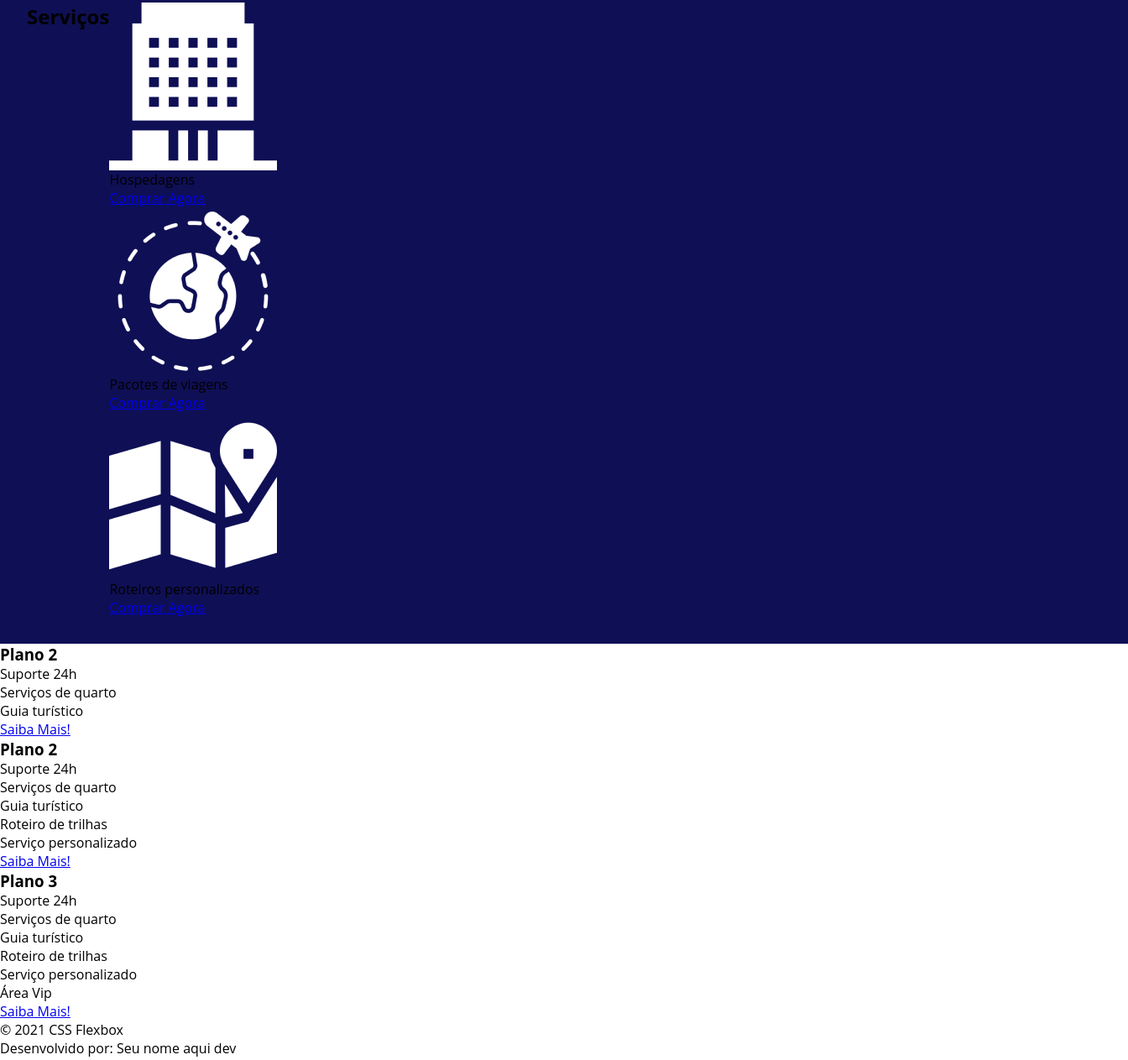
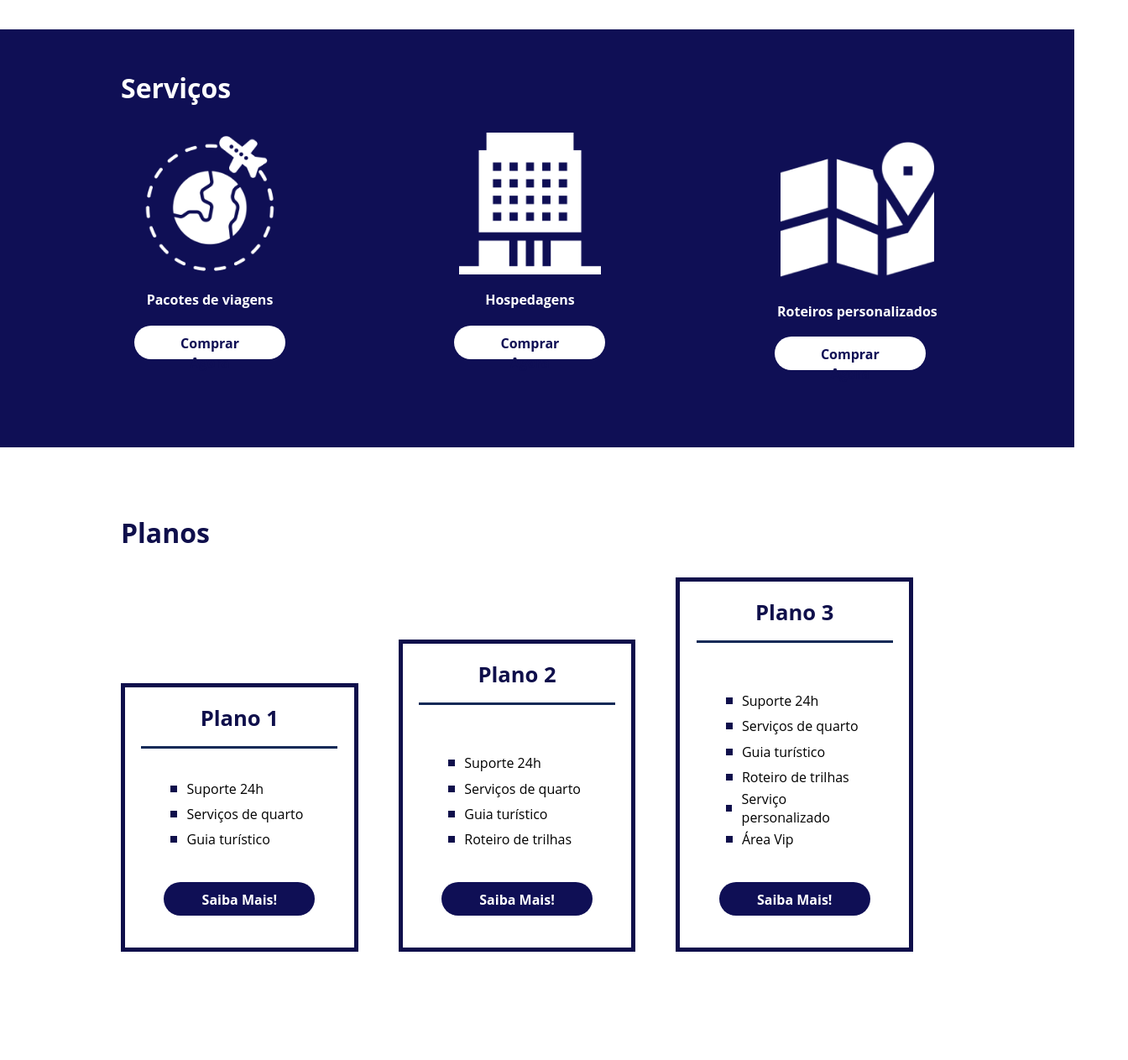
Before and after one commit to edenilsonmota/FlexTurismo---Page, a plain HTML site: page index.html in a window 1280 px wide. Shown: the part 1140-2403 px from the top of the page at 84% size, 1344 px wide, since content can reach past the window. Drawn offline with Linux system fonts and the light colour scheme.

Commit message:
Adicionando CSS e alterações no HTML

```diff
--- a/index.html
+++ b/index.html
@@ -3,13 +3,13 @@
 <head>
     <meta charset="UTF-8">
     <meta name="viewport" content="width=device-width, initial-scale=1.0">
-    <title>Flex Turismos</title>
+    <title>TOURISM & TRAVEL</title>
     <link rel="stylesheet" href="./style.css">
 </head>
 <body>
     <header>
         <div class="flex-container menu">
-            <div><h1>FlexTurismos</h1></div>
+            <div><h1>TOURISM & TRAVEL</h1></div>
             <ul class="list-items">
                 <li><a href="#quem-somos">Quem Somos</a></li>
                 <li><a href="#servicos">Serviços</a></li>
@@ -20,7 +20,7 @@
 
     <div class="flex-container apresentacao">
         <div class="text-apresentacao">
-            <h1>Flex <br>Turismos</h1>
+            <h1>TOURISM<br>&<br>TRAVEL</h1>
             <p>O melhor serviço para você!</p>
             <a href="">Saiba Mais!</a>
         </div>
@@ -37,42 +37,45 @@
 
         <div class=" text-apresentacao2">
             <h2><span>|</span>Quem Somos</h2>
-            <p>It is a long established fact that a reader will be distracted by the readable content of a page when looking at its layout. </p>
-            <p>The point of using Lorem Ipsum is that it has a more-or-less normal distribution of letters, as opposed to using 'Content here, content here', making it look like readable English.</p>
+            <p>Com mais de 15 anos de experiência no mercado de turismo, a TOURISM & TRAVEL, é uma agência de viagens que tem como objetivo, oferecer um serviço de qualidade, sempre procurando adequar-se as necessidades de cada cliente.</p>
+            <p>Com uma equipe de profissionais treinados, a TOURISM & TRAVEL tornou-se uma das mais importantes operadoras de turismo do Brasil no segmento Oriental, principalmente na área de operação rodoviária e receptivo internacional.</p>
         </div>
     </div>
 
+    <div class="container-externo">
         <div class="flex-container servicos">
             <div>
                 <h2>Serviços</h2>
             </div>
 
-        <div class="servicos-item">
-            <div>
-                <div><img src="./images/icon-2.png" alt="hospedagens"></div>
+            <div class="list-servicos">
+                <div class="item-servico">
+                    <div class="img-servico"><img src="./images/icon-1.png" alt="pacote de viagens"></div>
+                    <p>Pacotes de viagens</p>
+                    <a href="#">Comprar Agora</a>
+                 </div>
+
+                <div class="item-servico">
+                    <div class="img-servico"><img src="./images/icon-2.png" alt="hospedagens"></div>
                     <p>Hospedagens</p>
                     <a href="#">Comprar Agora</a>
                 </div>
 
-            <div>
-               <div><img src="./images/icon-1.png" alt="pacote de viagens"></div>
-               <p>Pacotes de viagens</p>
-               <a href="#">Comprar Agora</a>
-            </div>
-
-            <div>
-                <div><img src="./images/icon-3.png" alt="roteiros personalizados"></div>
+                <div class="item-servico">
+                    <div class="img-servico"><img src="./images/icon-3.png" alt="roteiros personalizados"></div>
                     <p>Roteiros personalizados</p>
                     <a href="#">Comprar Agora</a>
                 </div>
 
             </div>
         </div>
+    </div>
 
-    <div>
-
-        <div>
-            <h3>Plano 2</h3>
+    <div class="flex-container planos">
+        <h2>Planos</h2>
+        <div class="list-planos">
+            <div class="item-planos">
+                <h3>Plano 1</h3>
                 <ul>
                     <li>Suporte 24h</li>
                     <li>Serviços de quarto</li>
@@ -81,20 +84,21 @@
                 <a href="#">Saiba Mais!</a>
             </div>
 
-        <div>
+            <div class="item-planos">
                 <h3>Plano 2</h3>
+                <br>
                 <ul>
                     <li>Suporte 24h</li>
                     <li>Serviços de quarto</li>
                     <li>Guia turístico</li>
                     <li>Roteiro de trilhas</li>
-                <li>Serviço personalizado</li>
                 </ul>
                 <a href="#">Saiba Mais!</a>
             </div>
 
-        <div>
+            <div class="item-planos">
                 <h3>Plano 3</h3>
+                <br>
                 <ul>
                     <li>Suporte 24h</li>
                     <li>Serviços de quarto</li>
@@ -106,10 +110,13 @@
                 <a href="#">Saiba Mais!</a>
             </div>
         </div>
+        </div>
 
     <footer>
+        <div class="flex-container rodape">
             <p>&copy; 2021 CSS Flexbox</p>
-        <p>Desenvolvido por: Seu nome aqui dev</p>
+            <p>Desenvolvido por: Edenilson Mota</p>
+        </div>
     </footer>
 </body>
 </html>
--- a/style.css
+++ b/style.css
@@ -14,20 +14,17 @@ ul li a{
     text-decoration: none;
 }
 
-div img{
-    display: block;
-    width: 100%;
-}
-
 .flex-container{
     display: flex;
     max-width: 992px;
     margin: auto;
     width: 100%;
+    min-width: 320px;
+    padding: 1rem 1.1rem;
 }
 
 header{
-    background-color: #0f0f55;
+    background-color: #0f0f55;  /*header logo*/
     height: 100px;
     display: flex;
     align-items: center;
@@ -50,7 +47,11 @@ header .menu{
     justify-content: space-between;
 }
 
-.apresentacao{
+div img{
+    display: block;       /*img*/
+    width: 100%;
+}
+.apresentacao{        /*primeira parte da apresentação*/
     height: 80vh;
     justify-content: space-between;
     align-items: center;
@@ -60,7 +61,7 @@ header .menu{
 }
 .text-apresentacao h1{
     color: #0f0f55;
-    font-size: 3rem;
+    font-size: 2.5rem;
     margin-bottom: 1rem;
 }
 .text-apresentacao p{
@@ -73,6 +74,7 @@ header .menu{
     text-decoration: none;
     text-align: center;
     color: #ffffff;
+    font-weight: bold;
     background-color: #0f0f55;
     height: 20px;
     width: 150px;
@@ -80,7 +82,7 @@ header .menu{
     border-radius: 20px;
 }
 .apresentacao2{
-    justify-content: space-between;
+    justify-content: space-between;   /*Segunda parte da apresentação*/
     align-items: center;
     margin-bottom: 1rem;
     width: 90%;
@@ -91,7 +93,7 @@ header .menu{
 
 .text-apresentacao2 h2{
     color: #0f0f55;
-    font-size: 2.3rem;
+    font-size: 2rem;
     margin-bottom: 2rem;
 }
 
@@ -108,12 +110,159 @@ header .menu{
     font-size: 1rem;
 }
 
-.servicos{
-    background-color: #0f0f55;
-    min-width: 100%;
-    padding: 2rem;
+.container-externo{
+    background-color: #0f0f55;   /*Apresentação 3*/
+    width: 100%;
 }
 
-.servicos-item{
+.servicos{
     flex-direction: column;
+    padding-top: 3rem;
+    padding-bottom: 4.7rem;
 }
+.servicos h2{
+    color: #ffffff;
+    font-size: 2rem;
+    margin-bottom: 2rem;
+}
+.list-servicos{
+    display: flex;
+    justify-content: space-between;
+
+}
+
+.item-servico{
+    text-align: center;
+    justify-content: center;
+}
+
+.item-servico p{
+    color: #ffffff;
+    margin: 1.2rem;
+    font-size: 1rem;
+    font-weight: bold;
+}
+
+.item-servico a{
+    display: block;
+    color: #0f0f55;
+    background-color: #ffffff ;
+    height: 20px;
+    width: 120px;
+    padding: 10px 30px;
+    border-radius: 20px;
+}
+.item-servico a{
+    font-weight: bold;
+    text-decoration: none;
+    line-height: 23px;
+    margin: 1rem;
+}
+
+.item-servico img{
+    width: 80%;
+    margin: auto;
+}
+
+.planos{   /*planos*/
+    flex-direction: column;
+    min-height: 100vh;
+    padding-top: 3rem;
+}
+.planos h2{
+    font-size: 2rem;
+    color: #0f0f4b;
+    margin: 2rem 0;
+}
+.list-planos{
+    display: flex;
+    align-items: flex-end;
+    justify-content: space-between;
+}
+
+.item-planos{
+    flex: 1;
+    border: 5px solid #0f0f4b;
+    margin-right: 3rem;
+    padding: 1.2rem;
+    max-width: 240px;
+}
+.item-planos h3{
+    color: #0f0f4b;
+    display: flex;
+    flex-direction: column;
+    font-size: 1.6rem;
+    text-align: center;
+}
+
+.item-planos h3::after{
+    content: "";
+    background-color: #122A57;
+    height: 3px;
+    margin: 1rem 0;
+
+}
+.item-planos a{
+    display: block;
+    text-align: center;
+    color: #ffffff;
+    background-color: #0f0f55;
+    height: 20px;
+    width: 120px;
+    padding: 10px 30px;
+    border-radius: 20px;
+    font-weight: bold;
+    text-decoration: none;
+    line-height: 22px;
+    margin: 1.2rem auto;
+}
+
+.item-planos ul{
+    padding: 1rem 1.5rem;
+    display: flex;
+    flex-direction: column;
+    margin-bottom: 1rem;
+}
+
+.item-planos ul li{
+    display: flex;
+    flex-wrap: nowrap;
+    align-items: center;
+}
+.item-planos ul li::before{
+    content: "";
+    width: 0.5rem;
+    height: 0.5rem;
+    margin: 0.7rem;
+    background-color: #0f0f4b;
+
+}
+
+footer{
+    background-color: #0f0f55;
+    height: 4rem;
+    display: flex;
+    align-items: center;
+
+}
+.rodape{
+    justify-content: space-between;
+}
+footer div p{
+    color: #ffffff;
+
+}
+
+/*media- mobile*/
+@media(max-width:992px) {
+    .flex-container{
+        flex-direction: column;
+    }
+    .apresentacao{
+        flex-direction: column-reverse;
+    }
+    .text-apresentacao{
+        width: 100%;
+    }
+    .text-apresentacao2
+}
```
Also changed, not shown: 1 other file. Lines whose indentation alone changed are shown as unchanged.
